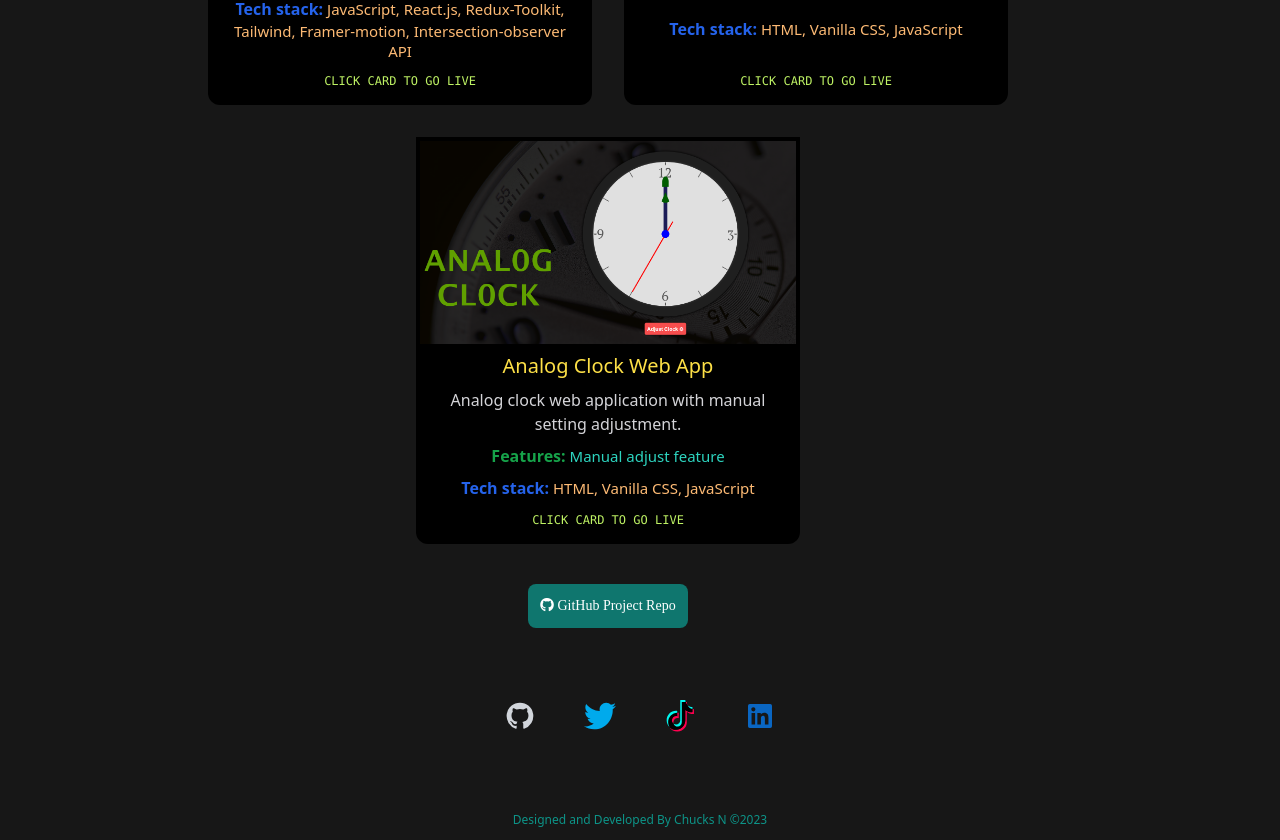
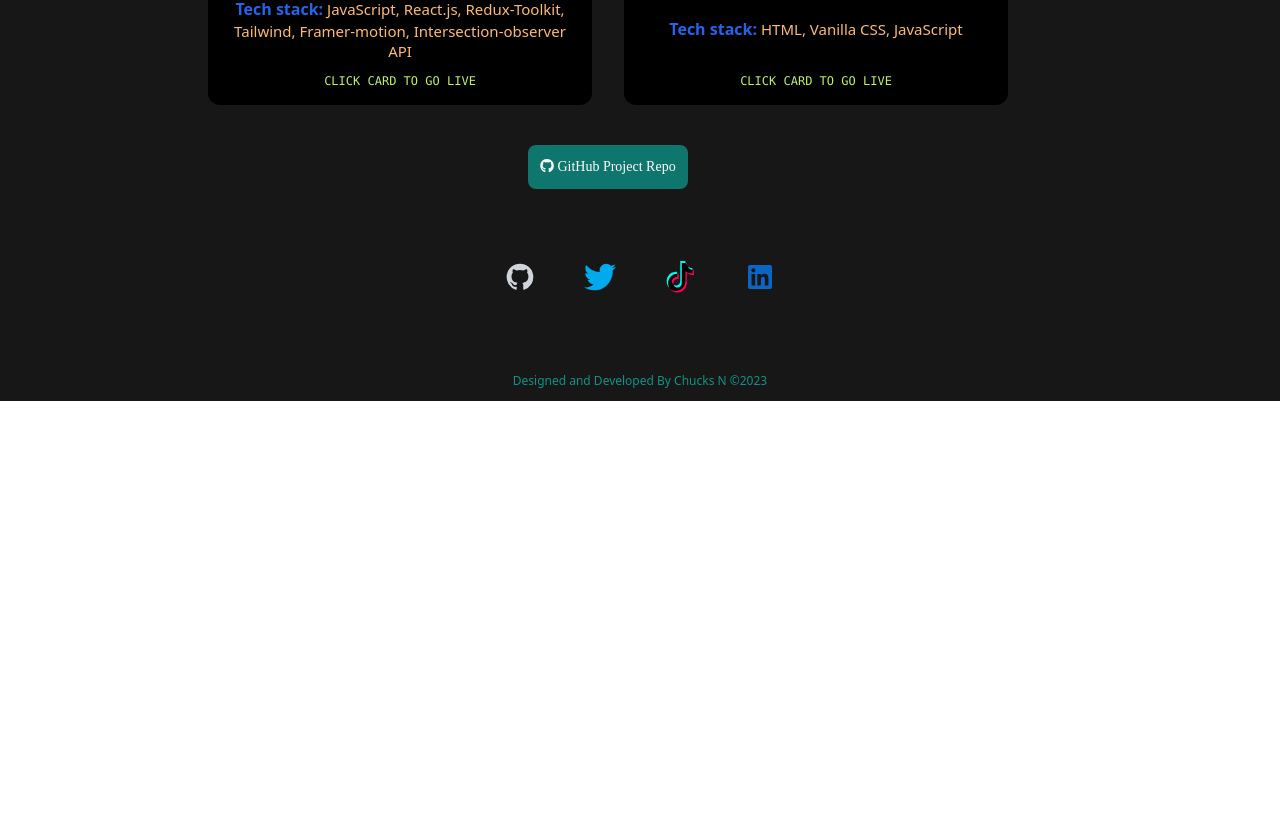
Before and after one commit to Chucksn-dev/dev-portfolio, a React (Vite) app: page /projects in a window 1280 px wide. Shown: the part 1720-2560 px from the top of the page. After the commit the page ends 2121 px from the top, so only its background shows below. Built offline with nearby package versions, Linux system fonts and the light colour scheme; a web font is replaced by a local one.

Commit message:
projects updated

```diff
--- a/src/projectData.js
+++ b/src/projectData.js
@@ -64,12 +64,12 @@ export const projectData = [
     description:
       "A Calculator web application that functions just like a real calculator.",
   },
-  {
-    name: "Analog Clock Web App",
-    url: "https://analog-clock-chucksn.vercel.app/",
-    image: analogClockProjImg,
-    features: "Manual adjust feature",
-    tech: "HTML, Vanilla CSS, JavaScript",
-    description: "Analog clock web application with manual setting adjustment.",
-  },
+  // {
+  //   name: "Analog Clock Web App",
+  //   url: "https://analog-clock-chucksn.vercel.app/",
+  //   image: analogClockProjImg,
+  //   features: "Manual adjust feature",
+  //   tech: "HTML, Vanilla CSS, JavaScript",
+  //   description: "Analog clock web application with manual setting adjustment.",
+  // },
 ];
```
Also changed, not shown: src/assets/setup1.jpg (deleted).
